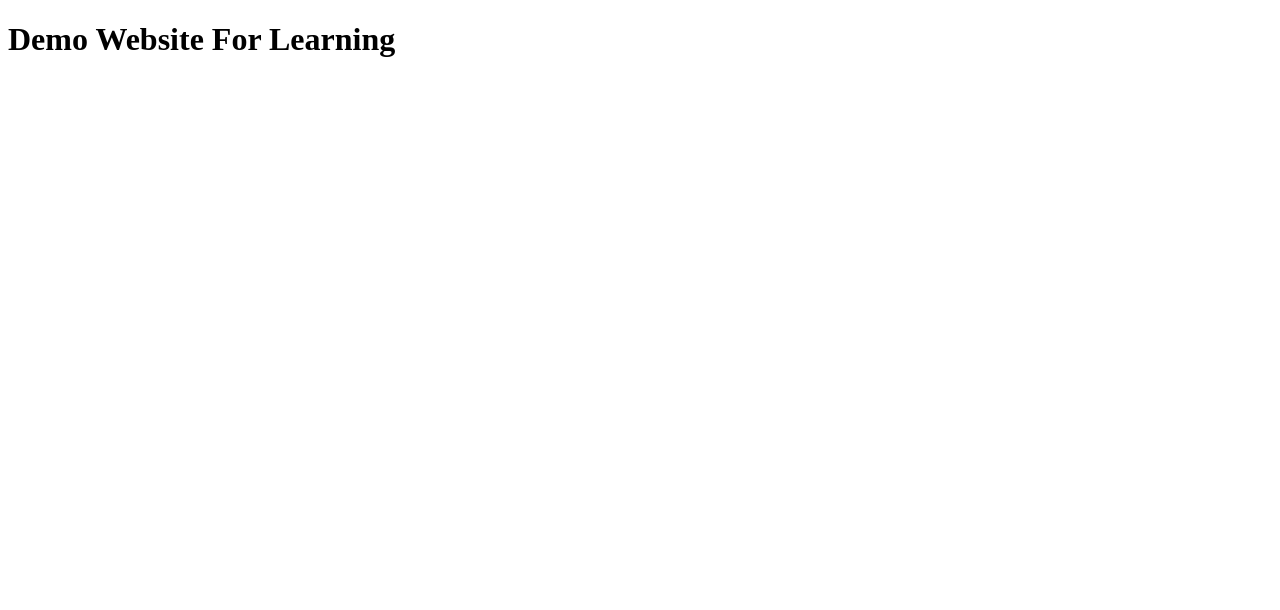
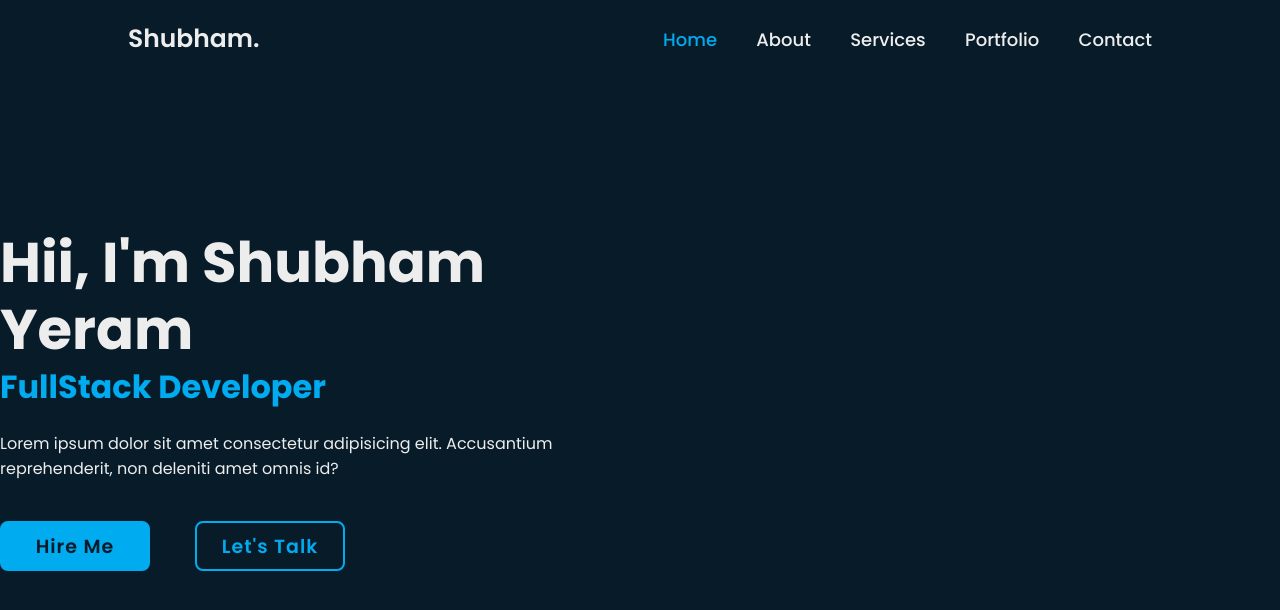
Before and after one commit to 0x1Shub/Demo-Repository, a plain HTML site: page index.html in a window 1280 px wide. Drawn offline with Linux system fonts and the light colour scheme.

Commit message:
Personal Portfolio Website

```diff
--- a/index.html
+++ b/index.html
@@ -3,13 +3,41 @@
 
 <head>
     <meta charset="UTF-8">
+    <meta http-equiv="X-UA-Compatible" content="IE=edge">
     <meta name="viewport" content="width=device-width, initial-scale=1.0">
-    <title>Document</title>
+    <title>Personal Portfolio Website HTML CSS Only</title>
+    <link rel="stylesheet" href="style.css">
 </head>
 
 <body>
-    <h1>Demo Website For Learning
-    </h1>
+    <header class="header">
+        <a href="#" class="logo">Shubham.</a>
+
+        <nav class="navbar">
+            <a href="#" class="active">Home</a>
+            <a href="#">About</a>
+            <a href="#">Services</a>
+            <a href="#">Portfolio</a>
+            <a href="#">Contact</a>
+        </nav>
+    </header>
+
+    <section class="home">
+        <div class="home-content">
+            <h1>Hii, I'm Shubham Yeram</h1>
+            <h3>FullStack Developer</h3>
+            <p>Lorem ipsum dolor sit amet consectetur adipisicing elit.
+                Accusantium reprehenderit, non deleniti amet omnis id?</p>
+            <div class="btn-box">
+                <a href="#">Hire Me</a>
+                <a href="#">Let's Talk</a>
+            </div>
+        </div>
+    </section>
+
+
+
+
 </body>
 
 </html>
--- a/style.css
+++ b/style.css
@@ -1,4 +1,135 @@
+@import url('https://fonts.googleapis.com/css2?family=Poppins:wght@300;400;500;600;700;800;9007display=swap');
+
 * {
-    padding: 0px;
-    margin: auto;
+    margin: 0;
+    padding: 0;
+    box-sizing: border-box;
+    font-family: 'Poppins', sans-serif;
 }
+
+body {
+    background: #081b29;
+    color: #ededed;
+}
+
+.header {
+    position: fixed;
+    top: 0;
+    left: 0;
+    width: 100%;
+    padding: 20px 10%;
+    background: transparent;
+    display: flex;
+    justify-content: space-between;
+    align-items: center;
+    z-index: 100;
+}
+
+.logo {
+    font-size: 25px;
+    color: #ededed;
+    text-decoration: none;
+    font-weight: 600;
+}
+
+.navbar a {
+    font-size: 18px;
+    color: #ededed;
+    text-decoration: none;
+    font-weight: 500;
+    margin-left: 35px;
+    transition: .3s;
+}
+
+.navbar a:hover,
+.navbar a.active {
+    color: #00abf0;
+}
+
+.home {
+    height: 100vh;
+    display: flex;
+    align-items: center;
+    padding: 0, 10%;
+}
+
+.home-content {
+    max-width: 600px;
+}
+
+.home-content h1 {
+    font-size: 56px;
+    font-weight: 700;
+    line-height: 1.2;
+}
+
+.home-content h3 {
+    font-size: 32px;
+    font-weight: 700;
+    color: #00abf0;
+}
+
+.home-content p {
+    font-size: 16px;
+    margin: 20px 0 40px;
+}
+
+.home-content .btn-box {
+    display: flex;
+    justify-content: space-between;
+    width: 345px;
+    height: 50px;
+}
+
+.btn-box a {
+    position: relative;
+    display: inline-flex;
+    justify-content: center;
+    align-items: center;
+    width: 150px;
+    height: 100%;
+    background: #00abf0;
+    border: 2px solid #00abf0;
+    border-radius: 8px;
+    font-size: 19px;
+    color: #081b29;
+    text-decoration: none;
+    font-weight: 600;
+    letter-spacing: 1px;
+    z-index: 1;
+    overflow: hidden;
+    transition: .5s;
+}
+
+.btn-box a:hover {
+    color: #00abf0;
+}
+
+.btn-box a:nth-child(2) {
+    background: transparent;
+    color: #00abf0;
+}
+
+.btn-box a:nth-child(2):hover {
+    color: #081b29;
+}
+
+.btn-box a:nth-child(2)::before {
+    background: #00abf0;
+}
+
+.btn-box a::before {
+    content: '';
+    position: absolute;
+    top: 0;
+    left: 0;
+    width: 0;
+    height: 100%;
+    background: #081b29;
+    z-index: -1;
+    transition: .5s;
+}
+
+.btn-box a:hover::before {
+    width: 100%;
+}
```
